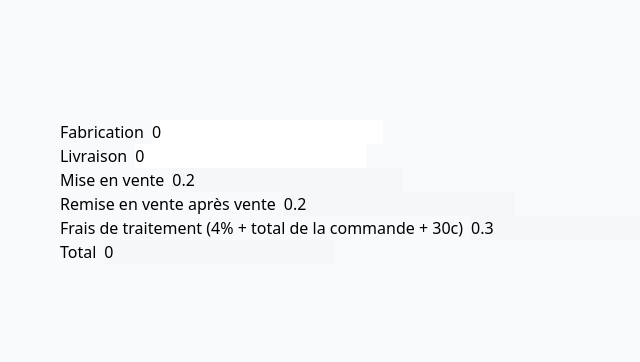
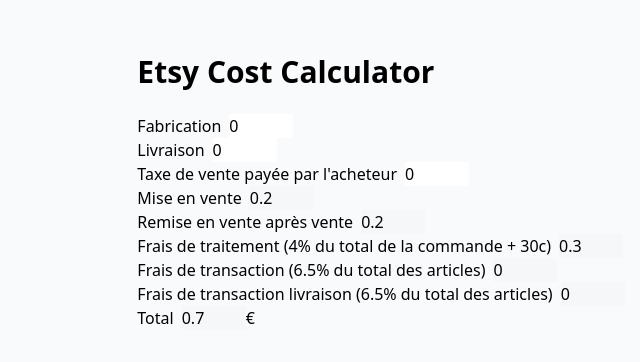
Before and after one commit to yaberkane05/etsycostcalculator, a Next.js app: page / in a window 1280 px wide. Shown: the part 208-570 px from the top of the page, without its empty margins (259-899 px from the left). Built offline with nearby package versions, Linux system fonts and the light colour scheme.

Commit message:
get calculator to work

```diff
--- a/src/components/calculator.tsx
+++ b/src/components/calculator.tsx
@@ -1,104 +1,164 @@
-import { useEffect, useRef, useState } from 'react';
+/* eslint-disable react/no-unescaped-entities */
+import { useEffect } from 'react';
+import { useForm } from 'react-hook-form';
+
+interface IFormInputs {
+    initialCost: number;
+    shippingCost: number;
+    listingCost: number;
+    relistingAfterSaleCost: number;
+    processingCost: number;
+    countryTax: number;
+    transactionCost: number;
+    transactionShippingCost: number;
+    total: number;
+}
+
+const initialValues = {
+    initialCost: 0.0,
+    shippingCost: 0.0,
+    listingCost: 0.2,
+    relistingAfterSaleCost: 0.2,
+    processingCost: 0.3,
+    countryTax: 0.0,
+    transactionCost: 0.0,
+    transactionShippingCost: 0.0,
+};
+
+const currency = '€';
+
 
 const Calculator = () => {
 
-	let total = useRef(0);
+    const {
+        register,
+        watch,
+        getValues,
+        setValue
+    } = useForm<IFormInputs>();
 
-	const initialValues = {
-		initialCost: 0,
-		shippingCost: 0,
-		listingCost: 0.2,
-		relestingAfterSaleCost: 0.2,
-		processingCost: 0.3
-	};
+    const watchInitialCost = watch('initialCost');
+    const watchShippingCost = watch('shippingCost');
+    const watchCountryTax = watch('countryTax');
 
-	const [state, setState] = useState(initialValues);
+    useEffect(() => {
+        const values = getValues();
+        const initialCost = values.initialCost;
+        const shippingCost = values.shippingCost;
+        const countryTax = values.countryTax;
 
-	const handleInputChange = (e: any) => {
-		const { name, value } = e.target;
-		const floatValue = !isNaN(parseFloat(value)) ? parseFloat(value): 0;
-		const newState = {
-			...state,
-			[name]: floatValue,
-		};
-		newState.processingCost = (0.04 * state.initialCost) + 0.3;
-		setState(newState);
-	};
+        const totalOrder = +initialCost + +shippingCost + +countryTax;
 
-	useEffect(() => {
-		total.current = +(state.initialCost + state.shippingCost + state.listingCost + state.relestingAfterSaleCost + state.processingCost).toPrecision(4);
-	}, [state]);
+        const processingCost = (0.04 * totalOrder) + 0.3;
+        setValue('processingCost', +processingCost.toPrecision(4));
+        const transactionCost = 0.065 * initialCost;
+        setValue('transactionCost', +transactionCost.toPrecision(4));
+        const transactionShippingCost = 0.065 * shippingCost;
+        setValue('transactionShippingCost', +transactionShippingCost.toPrecision(4));
+
+        const total = +initialValues.listingCost + +initialValues.relistingAfterSaleCost + +countryTax + +transactionCost + +transactionShippingCost + +processingCost;
+        setValue('total', +total.toPrecision(4));
+    // eslint-disable-next-line react-hooks/exhaustive-deps
+    }, [watchInitialCost, watchShippingCost, watchCountryTax]);
 
 	return (
 		<form>
 			<div>
 				<span className="mr-2">Fabrication</span>
 				<input
-					name='initialCost'
 					type='number'
 					min={0}
 					step={0.01}
-					required
-					className='invalid:border border-red-500'
-					defaultValue={state.initialCost}
-					onChange={handleInputChange}
+					className='border-red-500 invalid:border'
+                    defaultValue={0.0}
+                    {...register("initialCost", { required: true })}
 				></input>
 			</div>
 			<div>
 				<span className="mr-2">Livraison</span>
 				<input
-					name='shippingCost'
 					type='number'
 					min={0}
 					step={0.01}
-					required
-					className='invalid:border border-red-500'
-					defaultValue={state.shippingCost}
-					onChange={handleInputChange}
+                    defaultValue={0.0}
+					className='border-red-500 invalid:border'
+                    {...register("shippingCost", { required: true })}
+				></input>
+			</div>
+			<div>
+				<span className='mr-2'>Taxe de vente payée par l'acheteur</span>
+				<input
+					type='number'
+					min={0}
+					step={0.01}
+                    defaultValue={initialValues.countryTax}
+                    {...register("countryTax")}
 				></input>
 			</div>
 			<div>
 				<span className="mr-2">Mise en vente</span>
 				<input
-					name='listingCost'
 					type='number'
 					min={0}
 					step={0.01}
 					disabled
-					defaultValue={state.listingCost}
+					defaultValue={initialValues.listingCost}
+                    {...register("listingCost")}
 				></input>
 			</div>
 			<div>
 				<span className='mr-2'>Remise en vente après vente</span>
 				<input
-					name='relestingAfterSaleCost'
 					type='number'
 					min={0}
 					step={0.01}
 					disabled
-					defaultValue={state.relestingAfterSaleCost}
+                    defaultValue={initialValues.relistingAfterSaleCost}
+                    {...register("relistingAfterSaleCost")}
 				></input>
 			</div>
 			<div>
-				<span className='mr-2'>Frais de traitement (4% + total de la commande + 30c)</span>
+				<span className='mr-2'>Frais de traitement (4% du total de la commande + 30c)</span>
 				<input
-					name='processingCost'
 					type='number'
 					min={0}
 					step={0.01}
 					disabled
-					value={state.processingCost}
+                    defaultValue={initialValues.processingCost}
+                    {...register("processingCost")}
+				></input>
+			</div>
+			<div>
+				<span className='mr-2'>Frais de transaction (6.5% du total des articles)</span>
+				<input
+					type='number'
+					min={0}
+					step={0.01}
+                    disabled
+                    defaultValue={initialValues.transactionCost}
+                    {...register("transactionCost")}
+				></input>
+			</div>
+			<div>
+				<span className='mr-2'>Frais de transaction livraison (6.5% du total des articles)</span>
+				<input
+					type='number'
+					min={0}
+					step={0.01}
+                    disabled
+                    defaultValue={initialValues.transactionShippingCost}
+                    {...register("transactionShippingCost")}
 				></input>
 			</div>
 			<div>
 				<span className='mr-2'>Total</span>
 				<input
-					name='total'
 					type='number'
 					min={0}
 					disabled
-					value={total.current}
+                    {...register("total")}
 				></input>
+                {currency}
 			</div>
 		</form>
 	);
--- a/src/pages/index.tsx
+++ b/src/pages/index.tsx
@@ -5,12 +5,12 @@
   return (
     <div>
       <Head>
-        <title>EtsyCostCalculator</title>
+        <title>Etsy Cost Calculator</title>
       </Head>
 
-      <main className="min-h-screen flex items-center justify-center bg-slate-50">
+      <main className="flex items-center justify-center min-h-screen bg-slate-50">
         <div>
-          {/* <h1 className="text-3xl font-semibold mb-6">Etsy Cost Calculator</h1> */}
+          <h1 className="mb-6 text-3xl font-semibold">Etsy Cost Calculator</h1>
           <Calculator />
         </div>
       </main>
--- a/src/styles/globals.css
+++ b/src/styles/globals.css
@@ -1,3 +1,7 @@
 @tailwind base;
 @tailwind components;
 @tailwind utilities;
+
+input {
+    width: 4rem;
+}
```
